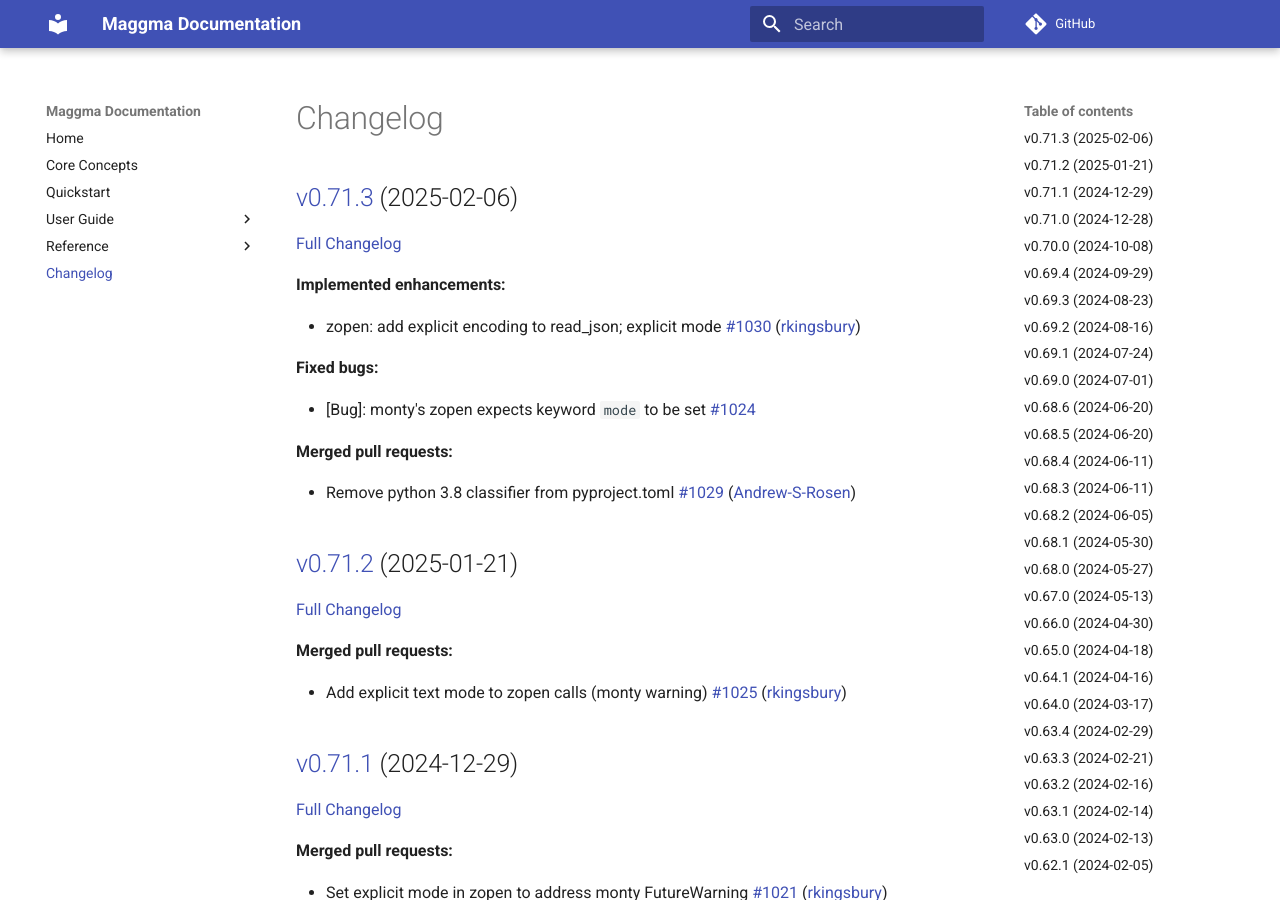
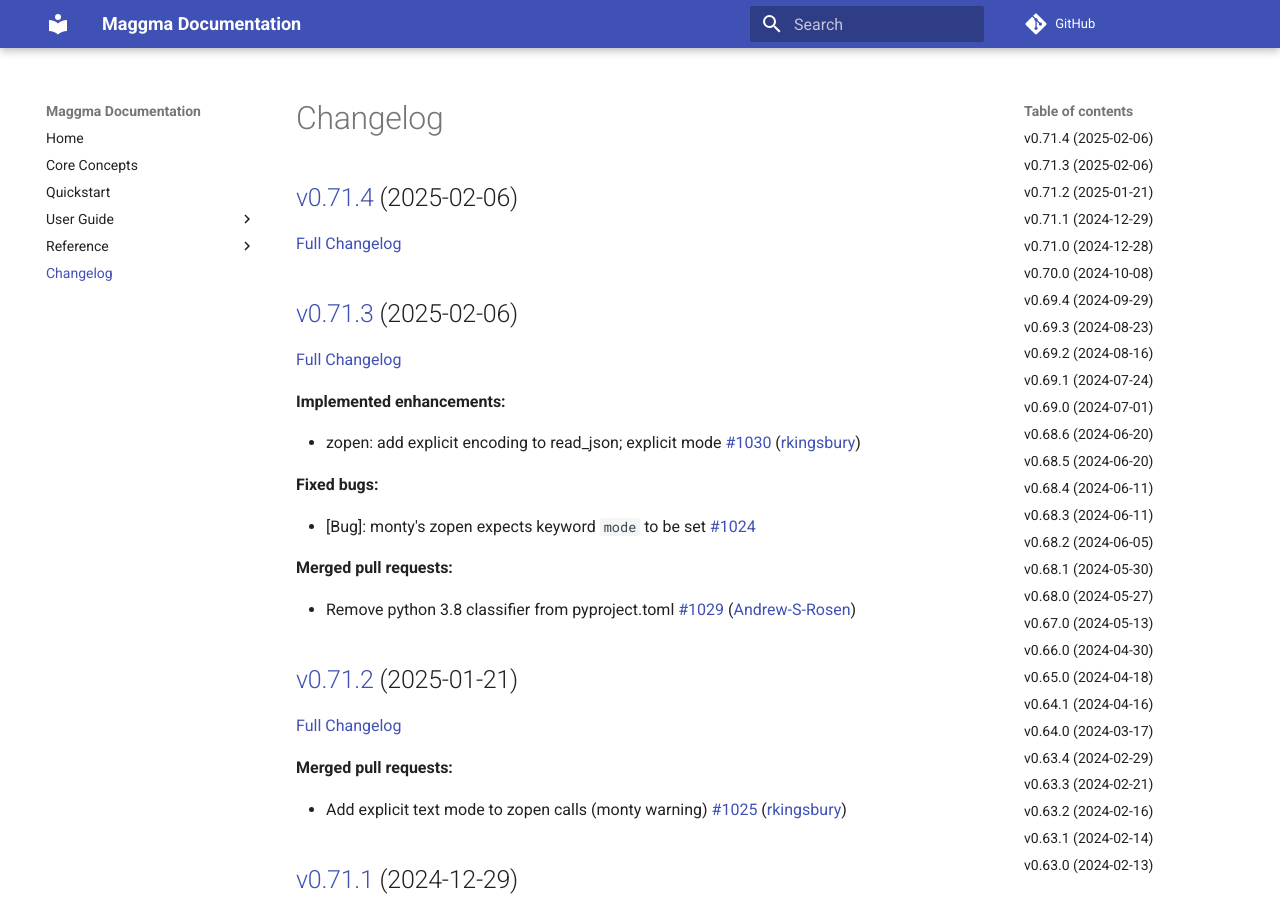
Before and after one commit to materialsproject/maggma, an MkDocs documentation site: the page built from docs/CHANGELOG.md, in a window 1280 px wide and 900 px high. Built offline with MkDocs 1.6.1 and Material for MkDocs 9.7.7, drawn with Linux system fonts in a browser that asks for light colours; comment, search, counter and statistics services are not loaded.

Commit message:
Updated CHANGELOG.md

```diff
--- a/docs/CHANGELOG.md
+++ b/docs/CHANGELOG.md
@@ -1,4 +1,8 @@
 # Changelog
+
+## [v0.71.4](https://github.com/materialsproject/maggma/tree/v0.71.4) (2025-02-06)
+
+[Full Changelog](https://github.com/materialsproject/maggma/compare/v0.71.3...v0.71.4)
 
 ## [v0.71.3](https://github.com/materialsproject/maggma/tree/v0.71.3) (2025-02-06)
 
```
